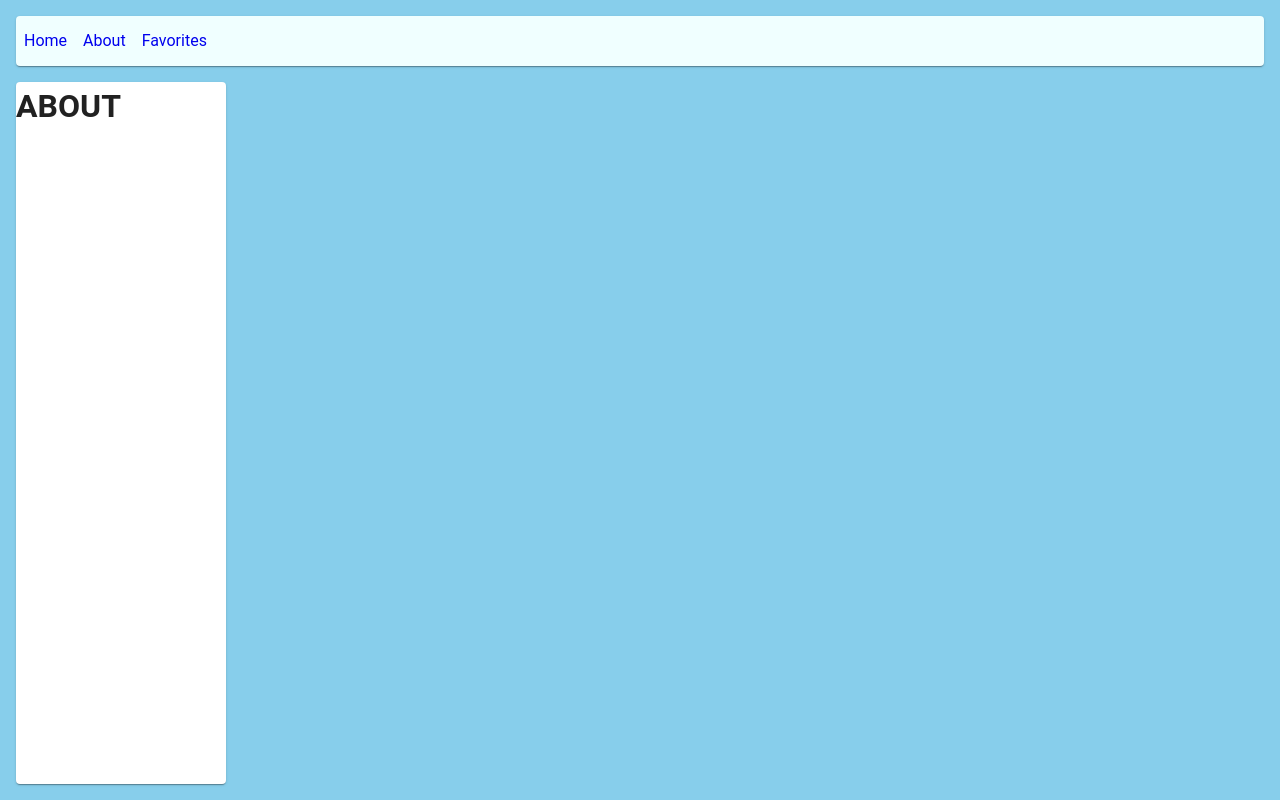
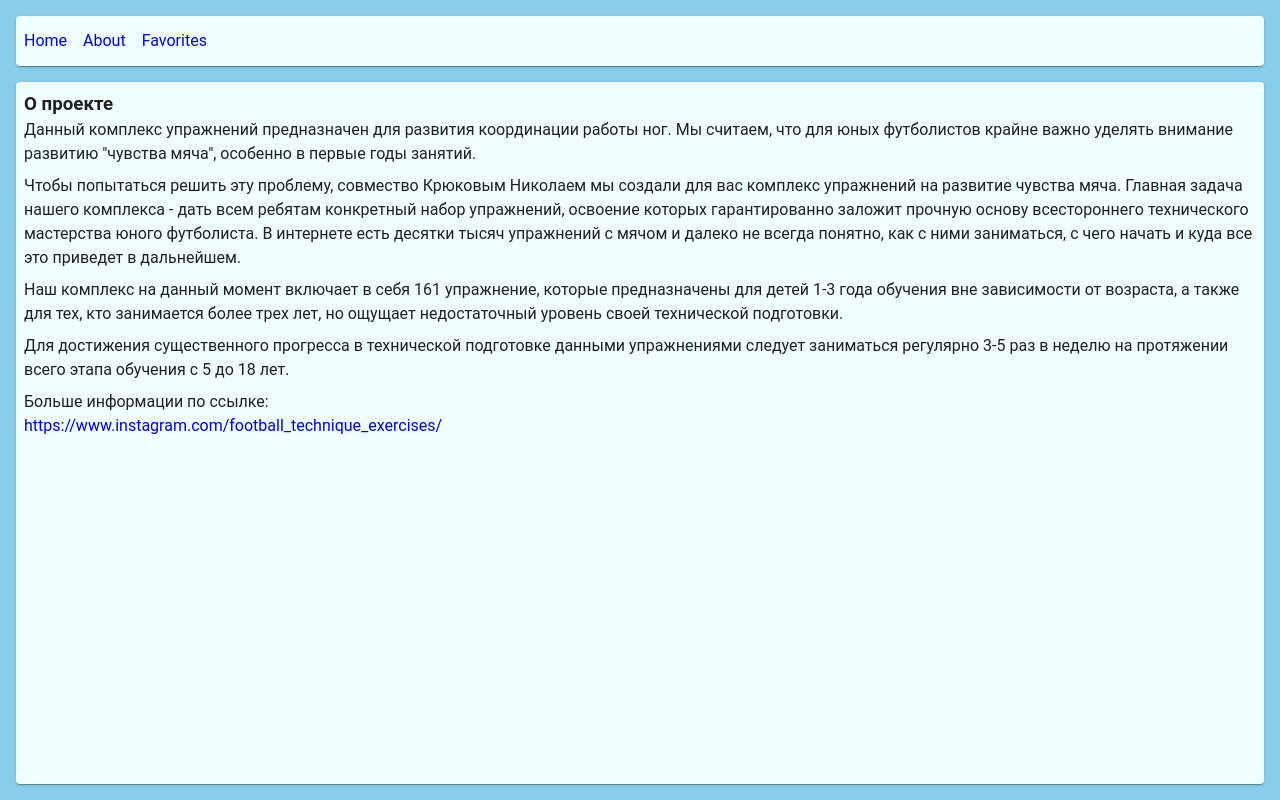
Before and after one commit to suhobski/exercise-catalog, a React (Create React App) app: page /about in a window 1280 px wide. Built offline with nearby package versions, Linux system fonts and the light colour scheme.

Commit message:
feat: add component About

```diff
--- a/src/App.js
+++ b/src/App.js
@@ -4,6 +4,7 @@ import Filter from "./components/Filter";
 import Header from "./components/Header";
 import {exercises} from './exercises'
 import {Switch, Route} from "react-router-dom";
+import About from './components/About'
 
 const useStyles = makeStyles({
   page: {
@@ -41,7 +42,7 @@ const App = () => {
             }
           </Paper>
         </Route>
-        <Route path="/about" children={<Paper><h1>ABOUT</h1></Paper>}/>
+        <Route path="/about" children={<About />}/>
         <Route path="/favorites" children={<Paper><h1>FAVORITES</h1></Paper>}/>
         <Route path="*" children={<Paper><h1>404</h1></Paper>} />
       </Switch>
--- /dev/null
+++ b/src/components/About.js
@@ -0,0 +1,43 @@
+import React from 'react'
+import {makeStyles, Paper} from "@material-ui/core"
+
+const useStyles = makeStyles({
+  root: {
+    padding: '0.5rem',
+    background: '#F0FFFF',
+    gridColumn: '1/3',
+  },
+  text: {
+    marginBottom: '0.5rem'
+  },
+  link: {
+    textDecoration: 'none',
+  }
+})
+
+const Header = () => {
+
+  const classes = useStyles();
+
+  return (
+    <Paper className={classes.root}>
+        <h3>О проекте</h3>
+        <p className={classes.text}>Данный комплекс упражнений предназначен для развития координации работы ног. Мы считаем, что для юных футболистов крайне важно уделять внимание развитию "чувства мяча", особенно в первые годы занятий.</p>
+        <p className={classes.text}>Чтобы попытаться решить эту проблему, совмество Крюковым Николаем мы создали для вас комплекс упражнений на развитие чувства мяча. Главная задача нашего комплекса - дать всем ребятам конкретный набор упражнений, освоение которых гарантированно заложит прочную основу всестороннего технического мастерства юного футболиста. В интернете есть десятки тысяч упражнений с мячом и далеко не всегда понятно, как с ними заниматься, с чего начать и куда все это приведет в дальнейшем.</p>
+        <p className={classes.text}>Наш комплекс на данный момент включает в себя 161 упражнение, которые предназначены для детей 1-3 года обучения вне зависимости от возраста, а также для тех, кто занимается более трех лет, но ощущает недостаточный уровень своей технической подготовки.</p>
+        <p className={classes.text}>Для достижения существенного прогресса в технической подготовке данными упражнениями следует заниматься регулярно 3-5 раз в неделю на протяжении всего этапа обучения с 5 до 18 лет.</p>
+        <p className={classes.text}>
+          Больше информации по ссылке:
+          <br />
+          <a
+            className={classes.link}
+            href='https://www.instagram.com/football_technique_exercises/'
+          >
+            https://www.instagram.com/football_technique_exercises/
+          </a>
+          </p>
+    </Paper>
+  );
+}
+
+export default Header;
```
